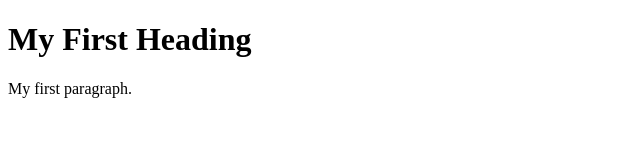
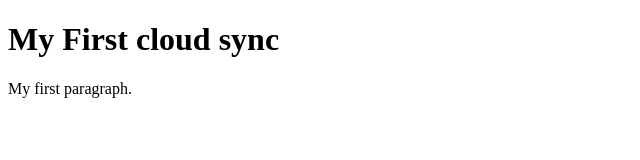
Before and after one commit to jhelcyretuerto-jpg/first-repo, a plain HTML site: page index.html in a window 1280 px wide. Shown: the whole page, without its empty margins (0-640 px from the left). Drawn offline with Linux system fonts and the light colour scheme.

Commit message:
feat :update heading text

```diff
--- a/index.html
+++ b/index.html
@@ -2,7 +2,7 @@
 <html>
 <body>
 
-<h1>My First Heading</h1>
+<h1>My First cloud sync</h1>
 <p>My first paragraph.</p>
 
 </body>
```
